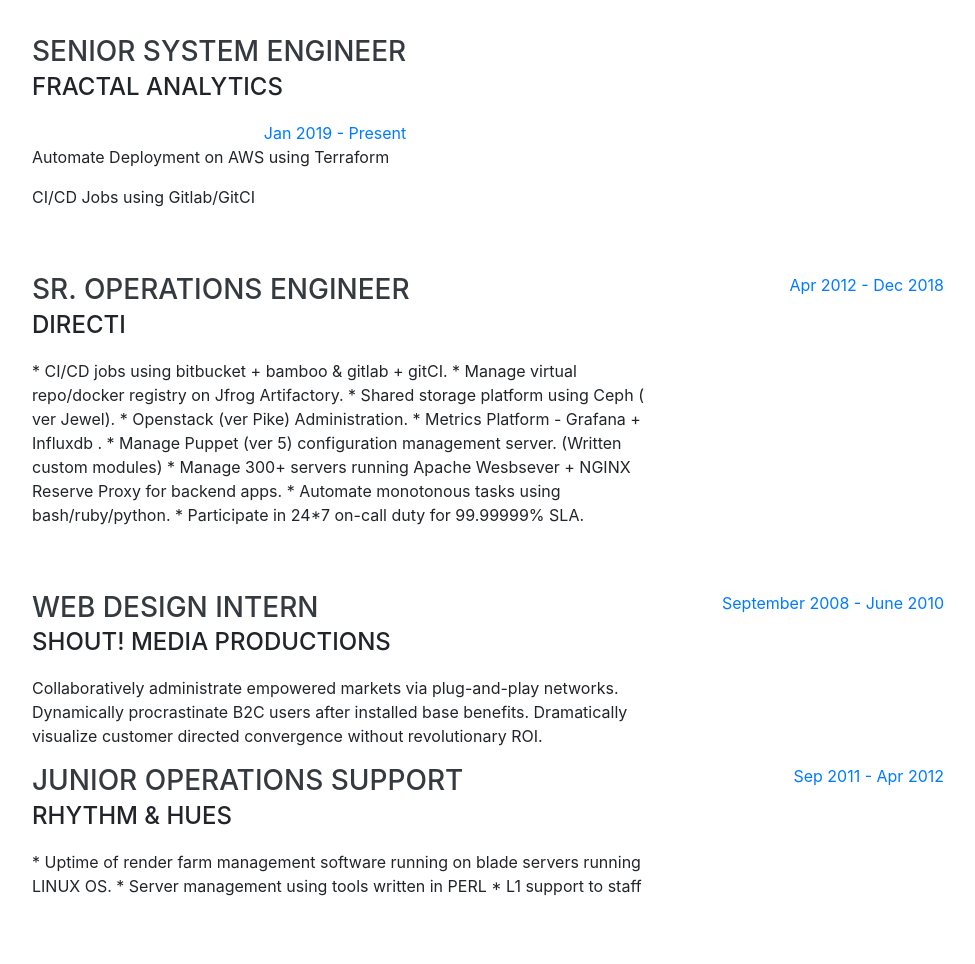
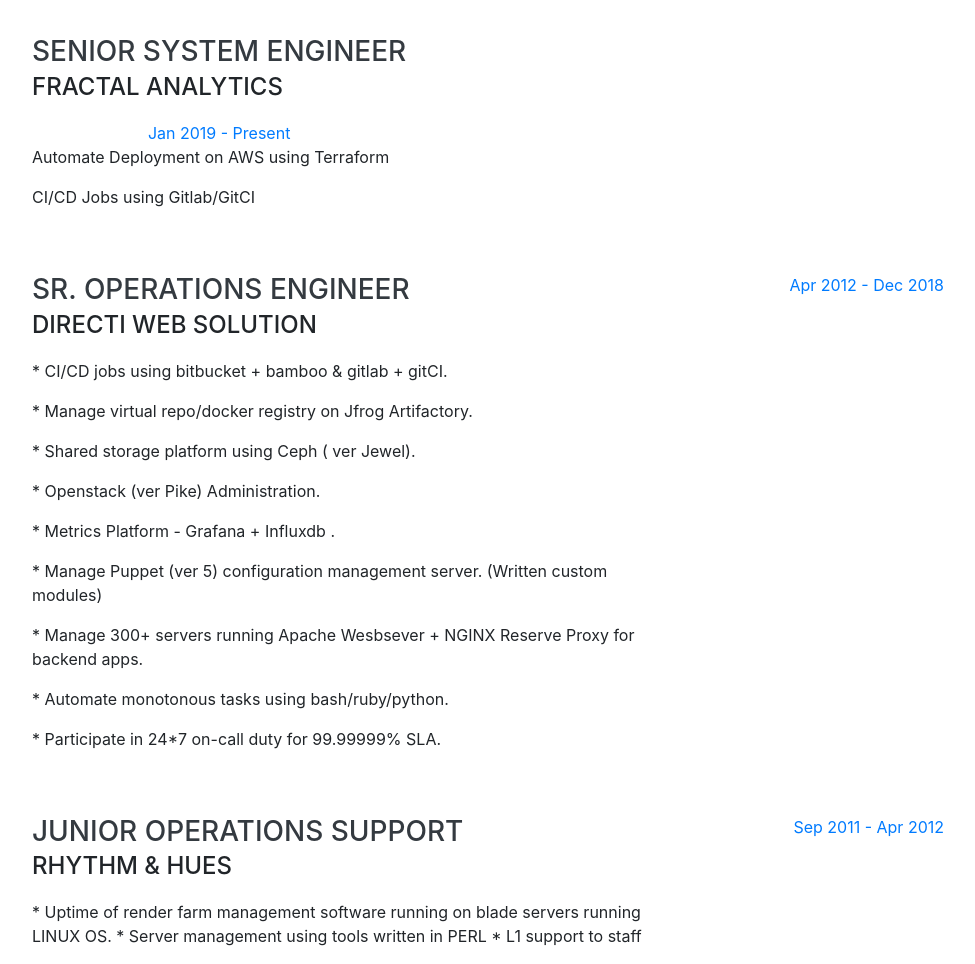
Before and after one commit to prateekn/prateekn.github.io, a website with bundled scripts: page index.html in a window 1280 px wide. Shown: the part 900-1864 px from the top of the page, without its empty margins (288-1263 px from the left). Built offline with nearby package versions, Linux system fonts and the light colour scheme; a web font is replaced by a local one.

Commit message:
Update index.html

```diff
--- a/index.html
+++ b/index.html
@@ -71,10 +71,10 @@
         </div>
         <p class="lead mb-5">I have 7+ yrs of experience in the field of Information Technology, leveraging agile frameworks to provide a robust synopsis for high level overviews. Iterative approaches to corporate strategy foster collaborative thinking to further the overall value proposition.</p>
         <div class="social-icons">
-          <a href="#">
+          <a href="https://www.linkedin.com/in/prateekn/">
             <i class="fab fa-linkedin-in"></i>
           </a>
-          <a href="#">
+          <a href="https://github.com/prateekn">
             <i class="fab fa-github"></i>
           </a>
           <a href="#">
@@ -97,7 +97,7 @@
           <div class="resume-content">
             <h3 class="mb-0">Senior System Engineer</h3>
             <div class="subheading mb-3">Fractal Analytics</div>
-               <div class="resume-date text-md-right">
+               <div class="resume-date text-md-center">
                <span class="text-primary">Jan 2019 - Present</span>
                </div>
             <p>Automate Deployment on AWS using Terraform</p>
@@ -108,30 +108,19 @@
         <div class="resume-item d-flex flex-column flex-md-row justify-content-between mb-5">
           <div class="resume-content">
             <h3 class="mb-0">Sr. Operations Engineer</h3>
-            <div class="subheading mb-3">Directi</div>
-            <p>* CI/CD jobs using bitbucket + bamboo & gitlab + gitCI.
-* Manage virtual repo/docker registry on Jfrog Artifactory.
-* Shared storage platform using Ceph ( ver Jewel).
-* Openstack (ver Pike) Administration.
-* Metrics Platform - Grafana + Influxdb .
-* Manage Puppet (ver 5) configuration management server. (Written custom modules)
-* Manage 300+ servers running Apache Wesbsever + NGINX Reserve Proxy for backend apps.
-* Automate monotonous tasks using bash/ruby/python.
-* Participate in 24*7 on-call duty for 99.99999% SLA.</p>
+            <div class="subheading mb-3">Directi Web Solution</div>
+            <p>* CI/CD jobs using bitbucket + bamboo & gitlab + gitCI.</p>
+            <p>* Manage virtual repo/docker registry on Jfrog Artifactory.</p>
+            <p>* Shared storage platform using Ceph ( ver Jewel).</p>
+            <p>* Openstack (ver Pike) Administration.</p>
+            <p>* Metrics Platform - Grafana + Influxdb .</p>
+            <p>* Manage Puppet (ver 5) configuration management server. (Written custom modules)</p>
+            <p>* Manage 300+ servers running Apache Wesbsever + NGINX Reserve Proxy for backend apps.</p>
+            <p>* Automate monotonous tasks using bash/ruby/python.</p>
+            <p>* Participate in 24*7 on-call duty for 99.99999% SLA.</p>
           </div>
           <div class="resume-date text-md-right">
             <span class="text-primary">Apr 2012 - Dec 2018</span>
-          </div>
-        </div>
-
-        <div class="resume-item d-flex flex-column flex-md-row justify-content-between">
-          <div class="resume-content">
-            <h3 class="mb-0">Web Design Intern</h3>
-            <div class="subheading mb-3">Shout! Media Productions</div>
-            <p>Collaboratively administrate empowered markets via plug-and-play networks. Dynamically procrastinate B2C users after installed base benefits. Dramatically visualize customer directed convergence without revolutionary ROI.</p>
-          </div>
-          <div class="resume-date text-md-right">
-            <span class="text-primary">September 2008 - June 2010</span>
           </div>
         </div>
 
```
